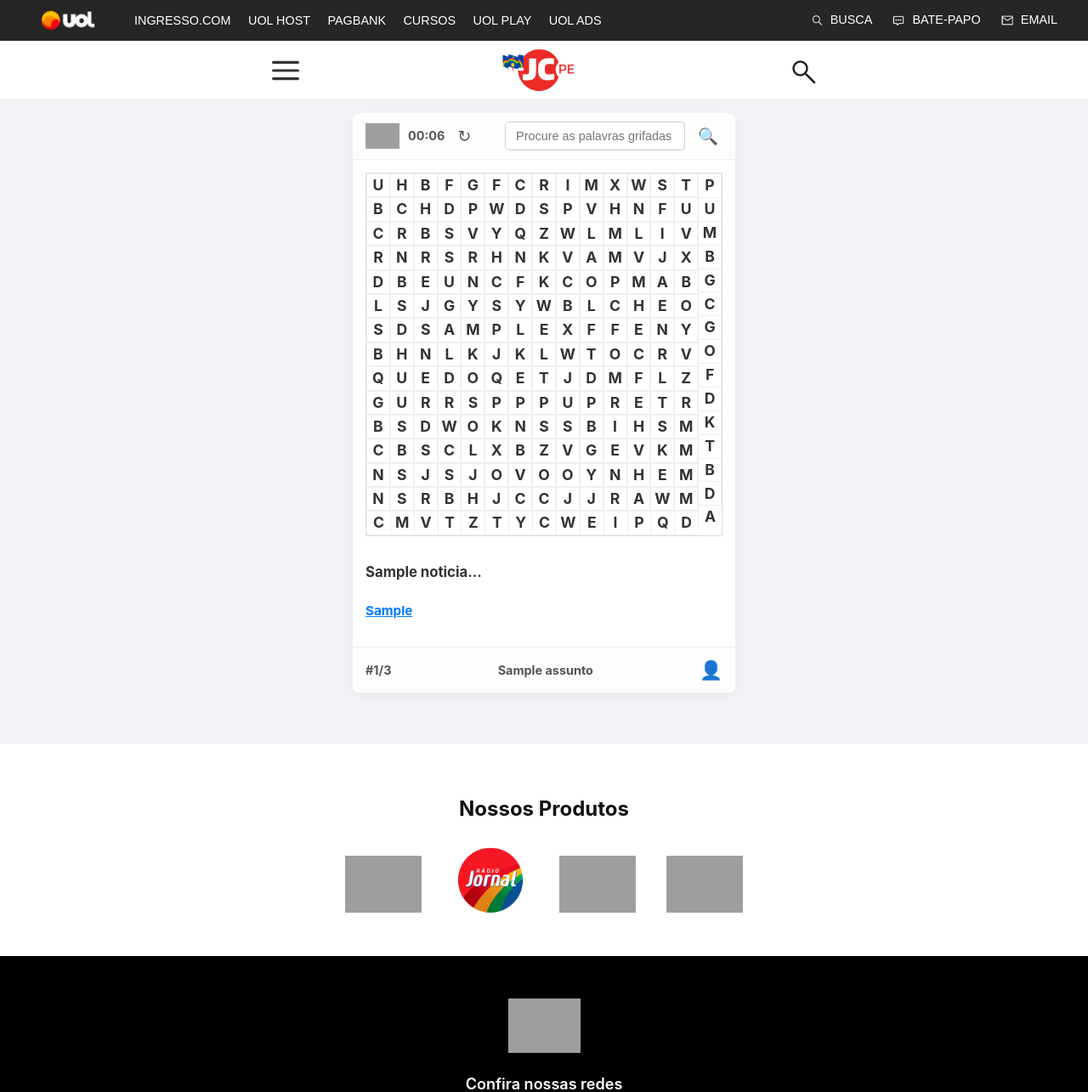
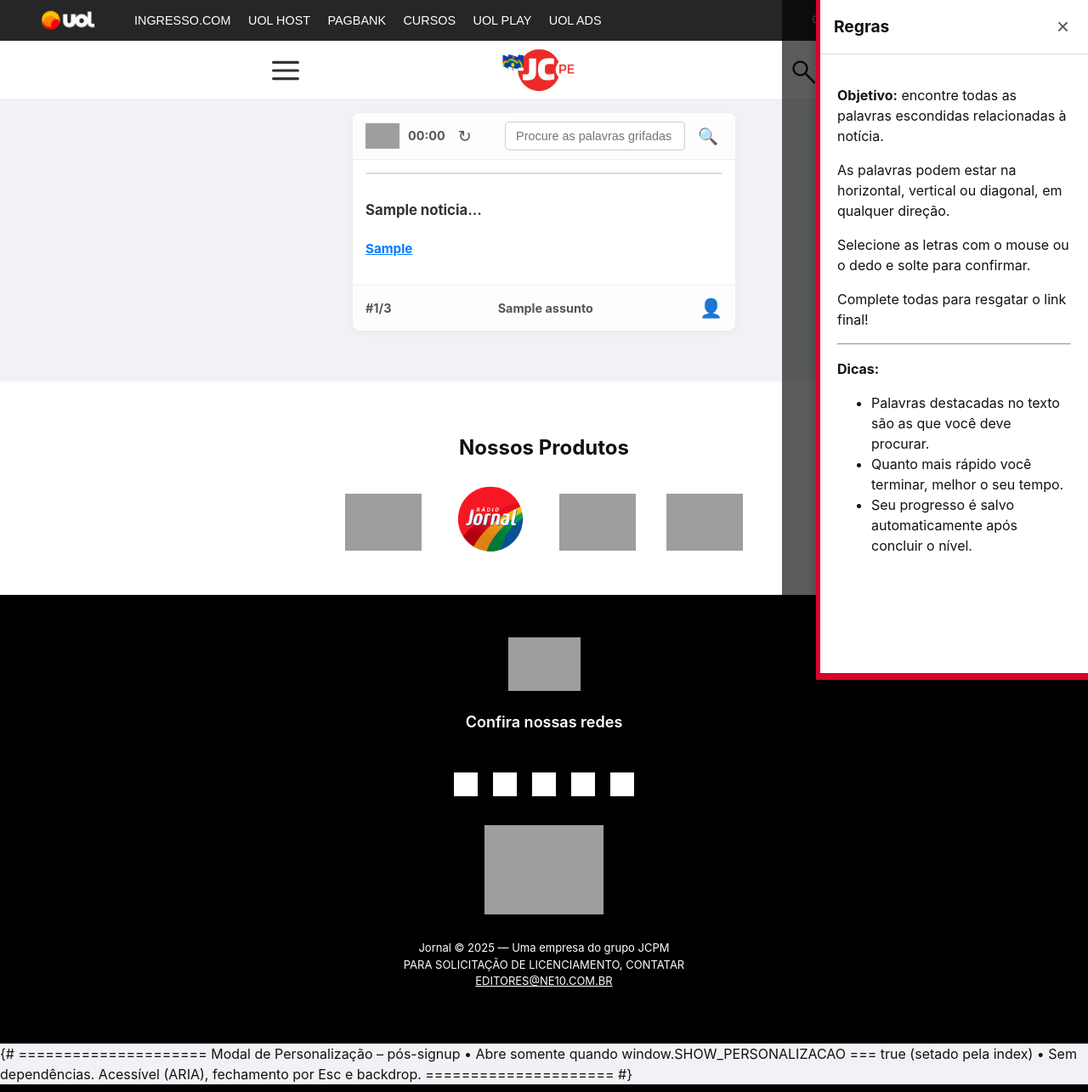
Before and after one commit to IgorGabrielDs/ProjetoJC, a Django app: page /caca-links/jogar/1/ in a window 1280 px wide. Shown: the top 1285 px of the page at 85% size. Run offline with Django 5.2, Linux system fonts and the light colour scheme; a user stored in the database is signed in; data comes from the database, SQL or seed files in the repository; tables that the repository leaves empty hold one stand-in row (values such as "Sample post"); grey boxes are pictures that could not be loaded.

Commit message:
Adiciona ícones pretos de Estatísticas e Regras e atualiza escolher_tema.html

```diff
--- a/caca_links/templates/cacalinks/jogo.html
+++ b/caca_links/templates/cacalinks/jogo.html
@@ -5,10 +5,12 @@
 
 {% block extra_head %}
 <style>
+/* ======== BASE ======== */
 body {
     background-color: #f0f2f5;
 }
 
+/* ======== CONTAINER ======== */
 .caca-container {
     max-width: 450px;
     margin: 15px auto;
@@ -19,6 +21,7 @@
     overflow: hidden;
 }
 
+/* ======== HEADER ======== */
 .header-controls {
     display: flex;
     justify-content: space-between;
@@ -63,11 +66,10 @@
     padding: 5px;
 }
 
-    /* --- GRID DO CAÇA-PALAVRAS --- */
+/* ======== GRID ======== */
 .grid-section {
     padding: 15px;
 }
-
 #caca-grid {
     display: grid;
     gap: 0;
@@ -76,7 +78,6 @@
     max-width: 100%;
     background-color: #fff;
 }
-
 .caca-cell {
     background-color: #fff;
     display: flex;
@@ -91,22 +92,16 @@
     border: 1px solid #eee;
     color: #333;
 }
-
-    .caca-grid-row:last-child .caca-cell {
-        border-bottom: none;
-    }
-
 .caca-cell.selected {
     background-color: #e0f2f7;
     color: #007bff;
 }
-
 .caca-cell.found {
     background-color: #d4edda;
     color: #28a745;
 }
-    /* --- FIM GRID CAÇA-PALAVRAS --- */
 
+/* ======== TEXTO ======== */
 .text-section {
     padding: 15px;
     text-align: left;
@@ -114,13 +109,11 @@
     line-height: 1.5;
     color: #444;
 }
-
 .text-section h4 {
     margin-top: 0;
     color: #333;
     font-size: 1.1em;
 }
-
 .highlight-word {
     font-weight: bold;
     color: #007bff;
@@ -132,6 +125,7 @@
     text-decoration: line-through;
 }
 
+/* ======== FOOTER ======== */
 .footer-controls {
     display: flex;
     justify-content: space-between;
@@ -142,17 +136,15 @@
     font-size: 0.9em;
     color: #555;
 }
-
 .footer-level, .footer-theme {
     font-weight: bold;
 }
-
 .user-icon {
     font-size: 1.5em;
     color: #888;
 }
 
-    /* --- 1. ESTILOS DO POP-UP (MODAL) --- */
+/* ======== MODAL (nível concluído) ======== */
 .modal-overlay {
     position: fixed;
     top: 0; left: 0;
@@ -173,8 +165,6 @@
     box-shadow: 0 4px 15px rgba(0,0,0,0.2);
 }
 .modal-content h3 { margin-top: 0; }
-    .modal-content p { font-size: 1.1em; }
-    .modal-form { margin-top: 20px; }
 .btn {
     padding: 12px;
     border-radius: 8px;
@@ -182,33 +172,147 @@
     font-weight: bold;
     display: block;
     width: 100%;
-        box-sizing: border-box; /* Garante que o padding não quebre o layout */
     border: none;
     cursor: pointer;
 }
 .btn-primary {
-        background: #D90429; /* Cor vermelha do seu botão original */
+    background: #D90429;
     color: #fff;
 }
 .hidden { display: none; }
-    /* --- FIM DOS ESTILOS DO POP-UP --- */
 
+/* ======== BOTÕES SUPERIORES ======== */
+.top-buttons {
+    position: fixed;
+    top: 80px;
+    right: 20px;
+    display: flex;
+    flex-direction: column;
+    gap: 10px;
+    z-index: 2000;
+}
+.circle-btn {
+    width: 45px;
+    height: 45px;
+    border: none;
+    background-color: white;
+    border-radius: 50%;
+    box-shadow: 0 2px 6px rgba(0,0,0,0.2);
+    display: flex;
+    align-items: center;
+    justify-content: center;
+    cursor: pointer;
+}
+.circle-btn img {
+    width: 24px;
+    height: 24px;
+}
+
+/* ======== DRAWERS ======== */
+.drawer {
+    position: fixed;
+    top: 0;
+    right: 0;
+    width: 100%;
+    max-width: 360px;
+    height: 100vh;
+    background: rgba(0, 0, 0, 0.4);
+    display: flex;
+    justify-content: flex-end;
+    align-items: stretch;
+    z-index: 3000;
+}
+.drawer-content {
+    background-color: #fff;
+    width: 320px;
+    height: 100%;
+    display: flex;
+    flex-direction: column;
+    border-left: 5px solid #D90429;
+    box-shadow: -2px 0 10px rgba(0, 0, 0, 0.1);
+    animation: slideIn 0.3s ease forwards;
+}
+@keyframes slideIn {
+    from { transform: translateX(100%); opacity: 0; }
+    to { transform: translateX(0); opacity: 1; }
+}
+.drawer-header {
+    display: flex;
+    justify-content: space-between;
+    align-items: center;
+    padding: 16px;
+    border-bottom: 1px solid #ddd;
+}
+.drawer-header h3 {
+    margin: 0;
+    font-size: 1.2rem;
+    font-weight: bold;
+}
+.close-btn {
+    background: none;
+    border: none;
+    font-size: 1.6rem;
+    cursor: pointer;
+    color: #555;
+}
+.drawer-body {
+    flex-grow: 1;
+    padding: 20px;
+    overflow-y: auto;
+}
+.drawer-footer {
+    height: 8px;
+    background-color: #D90429;
+    margin-top: auto;
+}
+
+/* ======== ESTATÍSTICAS ======== */
+.profile-section {
+    text-align: center;
+    margin-bottom: 20px;
+}
+.profile-icon {
+    font-size: 3rem;
+    color: #555;
+}
+.profile-name {
+    margin-top: 8px;
+    font-weight: bold;
+}
+.stats-list p {
+    margin: 8px 0;
+    font-size: 1rem;
+    display: flex;
+    justify-content: space-between;
+}
+.stats-list .value {
+    color: #D90429;
+    font-weight: bold;
+}
+.share-btn {
+    background-color: #D90429;
+    color: white;
+    border: none;
+    width: 100%;
+    padding: 10px;
+    border-radius: 8px;
+    font-weight: bold;
+    cursor: pointer;
+}
 </style>
 {% endblock %}
 
-
 {% block content %}
 <div class="caca-container">
-
     <div class="header-controls">
         <div class="header-left">
             <img src="{% static 'images/logo-jcpe.png' %}" alt="JC PE Logo" class="header-logo">
             <span class="timer">00:00</span>
-            <button class="icon-button">&#8635;</button> {# Ícone de refresh #}
+            <button class="icon-button">&#8635;</button>
         </div>
         <div class="header-right">
             <input type="text" class="search-input" placeholder="Procure as palavras grifadas">
-            <button class="icon-button">&#128269;</button> {# Ícone de lupa #}
+            <button class="icon-button">&#128269;</button>
         </div>
     </div>
 
@@ -222,24 +326,80 @@
             {% autoescape off %}
                 {{ texto_da_noticia_formatado|default:caca.noticia.conteudo|linebreaks }}
             {% endautoescape %}
-
         </p>
     </div>
 
     <div class="footer-controls">
         <span class="footer-level">#{{ nivel }}/3</span>
         <span class="footer-theme">{{ tema.nome }}</span>
-        <span class="user-icon">&#128100;</span> {# Ícone de usuário #}
+        <span class="user-icon">&#128100;</span>
+    </div>
 </div>
 
+<!-- ======== BOTÕES ======== -->
+<div class="top-buttons">
+    <button id="btn-stats" class="circle-btn">
+        <img src="{% static 'images/icon_stats.svg' %}" alt="Estatísticas">
+    </button>
+    <button id="btn-rules" class="circle-btn">
+        <img src="{% static 'images/icon_rules.svg' %}" alt="Regras">
+    </button>
 </div>
 
+<!-- ======== MODAL DE ESTATÍSTICAS ======== -->
+<div id="stats-modal" class="drawer hidden">
+    <div class="drawer-content">
+        <div class="drawer-header">
+            <h3>Estatísticas</h3>
+            <button class="close-btn" id="close-stats">&times;</button>
+        </div>
+        <div class="drawer-body">
+            <div class="profile-section">
+                <div class="profile-icon">&#128100;</div>
+                <p class="profile-name">Mariana Lira</p>
+            </div>
+            <div class="stats-list">
+                <p><strong>Último tempo:</strong> <span class="value">--</span></p>
+                <p><strong>Tempo médio:</strong> <span class="value">--</span></p>
+                <p><strong>Jogos em sequência:</strong> <span class="value">--</span></p>
+                <p><strong>Total de jogos:</strong> <span class="value">--</span></p>
+            </div>
+            <button class="share-btn">📤 Compartilhar</button>
+        </div>
+        <div class="drawer-footer"></div>
+    </div>
+</div>
+
+<!-- ======== MODAL DE REGRAS ======== -->
+<div id="rules-modal" class="drawer hidden">
+    <div class="drawer-content">
+        <div class="drawer-header">
+            <h3>Regras</h3>
+            <button class="close-btn" id="close-rules">&times;</button>
+        </div>
+        <div class="drawer-body">
+            <p><strong>Objetivo:</strong> encontre todas as palavras escondidas relacionadas à notícia.</p>
+            <p>As palavras podem estar na horizontal, vertical ou diagonal, em qualquer direção.</p>
+            <p>Selecione as letras com o mouse ou o dedo e solte para confirmar.</p>
+            <p>Complete todas para resgatar o link final!</p>
+            <hr>
+            <p><strong>Dicas:</strong></p>
+            <ul>
+                <li>Palavras destacadas no texto são as que você deve procurar.</li>
+                <li>Quanto mais rápido você terminar, melhor o seu tempo.</li>
+                <li>Seu progresso é salvo automaticamente após concluir o nível.</li>
+            </ul>
+        </div>
+        <div class="drawer-footer"></div>
+    </div>
+</div>
+
+<!-- ======== MODAL DE NÍVEL CONCLUÍDO ======== -->
 <div id="nivel-concluido-modal" class="modal-overlay hidden">
     <div class="modal-content">
         <h3>Parabéns!</h3>
         <p>Você encontrou todas as palavras do Nível {{ nivel }}/3.</p>
         <p>Clique no botão abaixo para resgatar seu link e avançar.</p>
-
         <form action="{% url 'cacalinks:concluir_nivel' tema.id %}" method="POST" class="modal-form">
             {% csrf_token %}
             <button id="concluir-button" class="btn btn-primary" type="submit">
@@ -253,176 +413,27 @@
     </div>
 </div>
 
-{# Dados JSON passados do Django (views.py) #}
 {{ caca.grade|json_script:"grid-data" }}
-
 {% endblock %}
-
 
 {% block extra_js %}
 <script>
-document.addEventListener('DOMContentLoaded', function() {
+document.addEventListener("DOMContentLoaded", () => {
+    // === Botões e drawers ===
+    const statsModal = document.getElementById("stats-modal");
+    const rulesModal = document.getElementById("rules-modal");
+    const btnStats = document.getElementById("btn-stats");
+    const btnRules = document.getElementById("btn-rules");
+    const closeStats = document.getElementById("close-stats");
+    const closeRules = document.getElementById("close-rules");
 
-    // 1. Pegar os dados do Django
-    const gridData = JSON.parse(document.getElementById('grid-data').textContent);
+    btnStats.addEventListener("click", () => statsModal.classList.remove("hidden"));
+    btnRules.addEventListener("click", () => rulesModal.classList.remove("hidden"));
+    closeStats.addEventListener("click", () => statsModal.classList.add("hidden"));
+    closeRules.addEventListener("click", () => rulesModal.classList.add("hidden"));
 
-    const highlightElements = document.querySelectorAll('.highlight-word');
-    const palavrasData = Array.from(highlightElements).map(el => el.dataset.word);
-
-    // 2. Pegar os elementos do HTML
-    const gridElement = document.getElementById('caca-grid');
-    const timerElement = document.querySelector('.timer');
-
-    // 3. ALTERAÇÃO JS: Pegar o Modal (pop-up)
-    const popupModal = document.getElementById('nivel-concluido-modal');
-    // Não precisamos mais do 'concluirButton' aqui, pois ele está no modal
-
-    // 3. Variáveis de estado do jogo
-    const TAMANHO_GRID = gridData.length;
-    const totalPalavras = palavrasData.length;
-    let palavrasEncontradas = new Set();
-
-    let isSelecting = false;
-    let selectedCells = [];
-
-    // --- Lógica do Timer ---
-    let startTime = Date.now();
-    let timerInterval;
-
-    function updateTimer() {
-        const elapsedTime = Math.floor((Date.now() - startTime) / 1000);
-        const minutes = String(Math.floor(elapsedTime / 60)).padStart(2, '0');
-        const seconds = String(elapsedTime % 60).padStart(2, '0');
-        timerElement.textContent = `${minutes}:${seconds}`;
-    }
-
-    timerInterval = setInterval(updateTimer, 1000);
-
-    // --- RENDERIZAÇÃO INICIAL ---
-
-    gridElement.style.gridTemplateColumns = `repeat(${TAMANHO_GRID}, 1fr)`;
-
-    // Popula o Grid com as células
-    gridData.forEach((row, r) => {
-        const rowElement = document.createElement('div');
-        rowElement.classList.add('caca-grid-row');
-
-        row.forEach((letter, c) => {
-            const cell = document.createElement('div');
-            cell.classList.add('caca-cell');
-            cell.textContent = letter;
-
-            cell.dataset.r = r;
-            cell.dataset.c = c;
-            cell.dataset.letter = letter;
-
-            cell.addEventListener('mousedown', handleMouseDown);
-            cell.addEventListener('mouseenter', handleMouseEnter);
-
-            rowElement.appendChild(cell);
-        });
-        gridElement.appendChild(rowElement);
-    });
-
-    document.addEventListener('mouseup', handleMouseUp);
-
-    // Ajuste para o CSS de borda funcionar (baseado no tamanho do grid)
-    try {
-        const rule = `.caca-cell:nth-child(${TAMANHO_GRID}n) { border-right: none; }`;
-        document.styleSheets[0].insertRule(rule, 0);
-    } catch (e) {
-        console.warn("Não foi possível inserir a regra CSS para a borda do grid.");
-    }
-
-    // --- LÓGICA DA SELEÇÃO ---
-
-    function handleMouseDown(e) {
-        if (e.button !== 0) return;
-        isSelecting = true;
-        clearVisualSelection();
-        selectedCells = [];
-
-        e.target.classList.add('selected');
-        selectedCells.push(e.target);
-    }
-
-    function handleMouseEnter(e) {
-        if (!isSelecting) return;
-
-        if (!selectedCells.includes(e.target)) {
-            e.target.classList.add('selected');
-            selectedCells.push(e.target);
-        }
-    }
-
-    function handleMouseUp() {
-        if (!isSelecting) return;
-        isSelecting = false;
-        checkSelection();
-    }
-
-    function clearVisualSelection() {
-        const selected = gridElement.querySelectorAll('.selected');
-        selected.forEach(cell => {
-            if (!cell.classList.contains('found')) {
-                cell.classList.remove('selected');
-            }
-        });
-    }
-
-    // --- LÓGICA DO JOGO ---
-
-    function checkSelection() {
-        if (selectedCells.length === 0) return;
-
-        const selectedWord = selectedCells.map(cell => cell.dataset.letter).join('');
-        const selectedWordReversed = selectedWord.split('').reverse().join('');
-
-        let palavraEncontrada = null;
-
-        for (const palavra of palavrasData) {
-            // Compara em MAIÚSCULAS para garantir (grid é MAIÚSCULO, data-word é MAIÚSCULO)
-            if (palavra.toUpperCase() === selectedWord || palavra.toUpperCase() === selectedWordReversed) {
-                if (!palavrasEncontradas.has(palavra)) {
-                    palavraEncontrada = palavra;
-                }
-                break;
-            }
-        }
-
-        if (palavraEncontrada) {
-            markAsFound(palavraEncontrada, selectedCells);
-        } else {
-            clearVisualSelection();
-        }
-
-        selectedCells = [];
-    }
-
-    function markAsFound(palavra, cells) {
-        palavrasEncontradas.add(palavra);
-
-        cells.forEach(cell => {
-            cell.classList.remove('selected');
-            cell.classList.add('found');
-            cell.style.cursor = 'default';
-        });
-
-        const highlightTextElement = document.querySelector(`.highlight-word[data-word="${palavra}"]`);
-        if (highlightTextElement) {
-            highlightTextElement.classList.add('found-text');
-        }
-
-        // 4. ALTERAÇÃO JS: Mostrar o Pop-up
-        if (palavrasEncontradas.size === totalPalavras) {
-            clearInterval(timerInterval); // Para o timer
-
-            // Substitui o 'alert()' por isto:
-            if(popupModal) {
-                popupModal.classList.remove('hidden');
-            }
-        }
-    }
+    statsModal.addEventListener("click", (e) => { if (e.target === statsModal) statsModal.classList.add("hidden"); });
+    rulesModal.addEventListener("click", (e) => { if (e.target === rulesModal) rulesModal.classList.add("hidden"); });
 });
 </script>
 {% endblock %}
```
Also changed, not shown: caca_links/templates/cacalinks/escolher_tema.html (+257 -84 lines), caca_links/migrations/0001_initial.py, noticias/static/noticias/img/icon_close.svg (deleted), noticias/static/noticias/img/icon_rules.svg (added), noticias/static/noticias/img/icon_stats.svg. Lines whose indentation alone changed are shown as unchanged.
